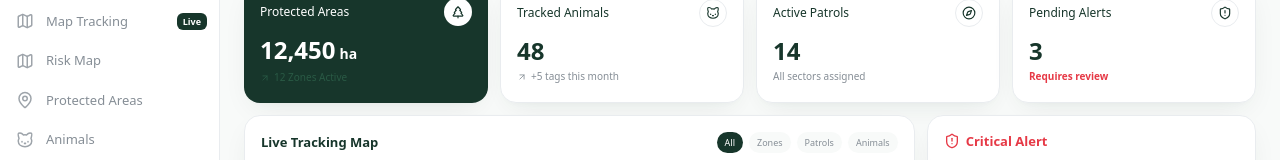
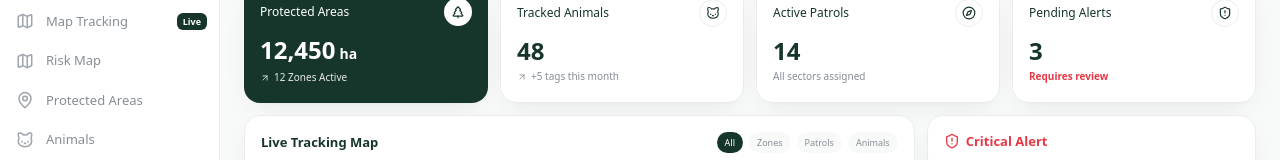
Before and after one commit to RUSIRUDEVINDA/Life-On-Land-Frontend, a React (Vite) app: page /dashboard/admin in a window 1280 px wide. Shown: the part 141-301 px from the top of the page. Built offline with nearby package versions, Linux system fonts and the light colour scheme; no server answers; sample sign-in values are in the browser's storage.

Commit message:
Update statcard

```diff
--- a/src/components/dashboard/StatsCard.jsx
+++ b/src/components/dashboard/StatsCard.jsx
@@ -16,7 +16,9 @@ const StatsCard = ({ title, value, unit, icon: Icon, trend, trendColor, isDark =
                 {unit && <span className="text-sm pl-1">{unit}</span>}
             </div>
             <div className="text-[10px]">
-                <span className={`inline-flex items-center gap-1 ${trendColor || (isDark ? 'text-primary-medium' : 'text-[#868e96]')}`}>
+                <span
+                    className={`inline-flex items-center gap-1 ${trendColor || (isDark ? 'text-white/90' : 'text-[#868e96]')}`}
+                >
                     {trend.includes('+') || trend.includes('Active') ? <ArrowUpRight size={10} /> : null}
                     {trend}
                 </span>
```
